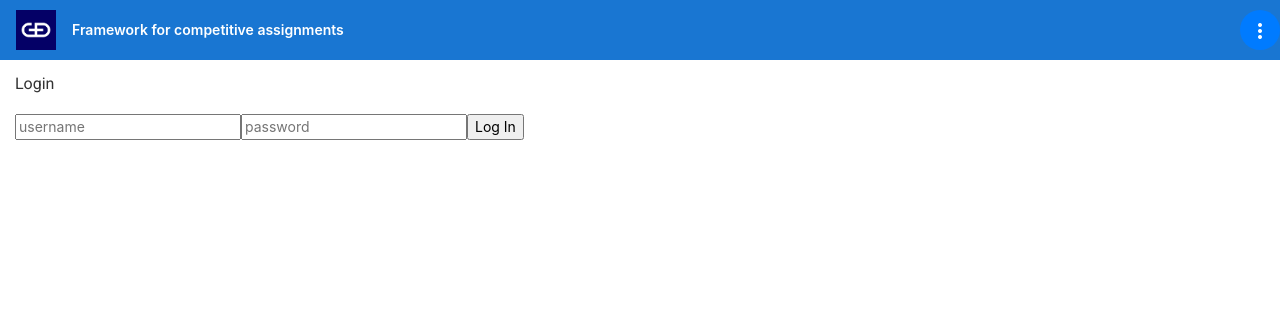
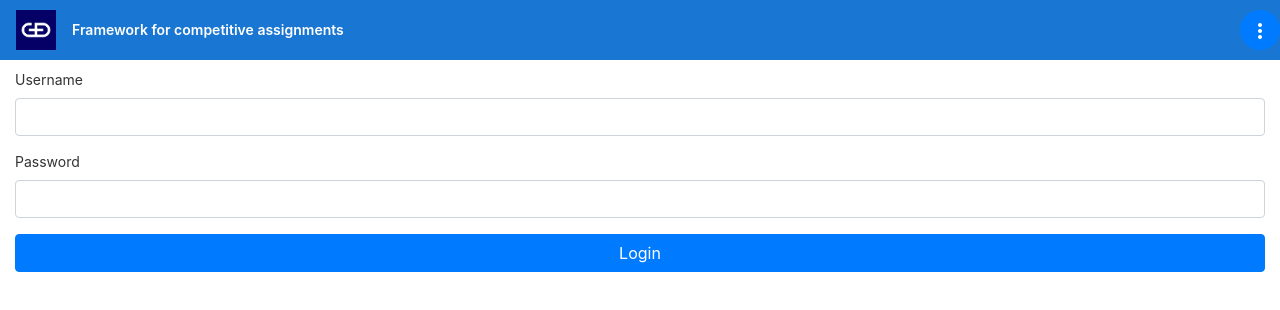
Before and after one commit to ThomasYacob/ProjektFrontend, an Angular app: page /login in a window 1280 px wide. Shown: the top 310 px of the page. Built offline with nearby package versions, Linux system fonts and the light colour scheme.

Commit message:
different authorization per role

```diff
--- a/src/app/_services/httpInterceptor.service.ts
+++ b/src/app/_services/httpInterceptor.service.ts
@@ -9,7 +9,7 @@ export class HttpInterceptorService implements HttpInterceptor {
     constructor(private authenticationService: AuthService) { }
 
     intercept(req: HttpRequest<any>, next: HttpHandler): Observable<HttpEvent<any>> {
-        if (this.authenticationService.isUserLoggedIn() && req.url.indexOf('basicauth') === -1) {
+        if (this.authenticationService.isLoggedIn() && req.url.indexOf('basicauth') === -1) {
             const authReq = req.clone({
                 headers: new HttpHeaders({
                     'Content-Type': 'application/json',
--- a/src/app/app.component.css
+++ b/src/app/app.component.css
@@ -34,8 +34,3 @@
 .toolbar img {
     margin: 0 16px;
 }
-
-.toolbar #twitter-logo {
-    height: 40px;
-    margin: 0 8px;
-}
--- a/src/app/app.component.ts
+++ b/src/app/app.component.ts
@@ -1,5 +1,37 @@
+// import { Component, OnInit} from '@angular/core';
+// import { TokenStorageService } from './_services/token-storage.service';
+//
+// @Component({
+//   selector: 'app-root',
+//   templateUrl: './app.component.html',
+//   styleUrls: ['./app.component.css']
+// })
+// export class AppComponent implements OnInit {
+//   private roles: string[] = [];
+//   isLoggedIn = false;
+//   showAdminBoard = false;
+//   showModeratorBoard = false;
+//   username?: string;
+//   constructor(private tokenStorageService: TokenStorageService) { }
+//   ngOnInit(): void {
+//     this.isLoggedIn = !!this.tokenStorageService.getToken();
+//     if (this.isLoggedIn) {
+//       const user = this.tokenStorageService.getUser();
+//       this.roles = user.roles;
+//       this.showAdminBoard = this.roles.includes('ROLE_ADMIN');
+//       this.showModeratorBoard = this.roles.includes('ROLE_MODERATOR');
+//       this.username = user.username;
+//     }
+//   }
+//   logout(): void {
+//     this.tokenStorageService.signOut();
+//     window.location.reload();
+//   }
+// }
+
 import { Component, OnInit} from '@angular/core';
 import { TokenStorageService } from './_services/token-storage.service';
+import { AuthService } from './_services/auth.service';
 
 @Component({
   selector: 'app-root',
@@ -7,24 +39,18 @@ import { TokenStorageService } from './_services/token-storage.service';
   styleUrls: ['./app.component.css']
 })
 export class AppComponent implements OnInit {
-  private roles: string[] = [];
+
   isLoggedIn = false;
   showAdminBoard = false;
   showModeratorBoard = false;
   username?: string;
-  constructor(private tokenStorageService: TokenStorageService) { }
+  constructor(private authService: AuthService) { }
   ngOnInit(): void {
-    this.isLoggedIn = !!this.tokenStorageService.getToken();
-    if (this.isLoggedIn) {
-      const user = this.tokenStorageService.getUser();
-      this.roles = user.roles;
-      this.showAdminBoard = this.roles.includes('ROLE_ADMIN');
-      this.showModeratorBoard = this.roles.includes('ROLE_MODERATOR');
-      this.username = user.username;
-    }
+    this.isLoggedIn = this.authService.isLoggedIn()
   }
-  logout(): void {
-    this.tokenStorageService.signOut();
+
+  logout() {
+    this.authService.logout();
     window.location.reload();
   }
 }
--- a/src/app/login/login.component.html
+++ b/src/app/login/login.component.html
@@ -1,80 +1,80 @@
+<!--<div class="col-md-12">-->
+<!--    <div id="formContent">-->
+<!--        <div class="alert alert-warning" *ngIf='invalidLogin'>{{errorMessage}}</div>-->
+<!--        <div class="alert alert-success" *ngIf='loginSuccess'>{{successMessage}}</div>-->
+<!--        &lt;!&ndash; Tabs Titles &ndash;&gt;-->
+<!--        <h3>Login</h3>-->
+
+<!--        &lt;!&ndash; Login Form &ndash;&gt;-->
+<!--        <form>-->
+<!--            <input type="text" id="username" class="fadeIn second" [(ngModel)]="username" name="username" placeholder="username">-->
+<!--            <input type="password" id="password" class="fadeIn third" [(ngModel)]="password" name="password" placeholder="password">-->
+<!--            <input type="submit" (click)=handleLogin() class="fadeIn fourth" value="Log In">-->
+<!--        </form>-->
+
+<!--    </div>-->
+<!--</div>-->
 <div class="col-md-12">
-    <div id="formContent">
-        <div class="alert alert-warning" *ngIf='invalidLogin'>{{errorMessage}}</div>
-        <div class="alert alert-success" *ngIf='loginSuccess'>{{successMessage}}</div>
-        <!-- Tabs Titles -->
-        <h3>Login</h3>
-
-        <!-- Login Form -->
-        <form>
-            <input type="text" id="username" class="fadeIn second" [(ngModel)]="username" name="username" placeholder="username">
-            <input type="password" id="password" class="fadeIn third" [(ngModel)]="password" name="password" placeholder="password">
-            <input type="submit" (click)=handleLogin() class="fadeIn fourth" value="Log In">
+        <form
+                *ngIf="!isLoggedIn"
+                name="form"
+                (ngSubmit)="f.form.valid && onSubmit()"
+                #f="ngForm"
+                novalidate>
+            <div class="form-group">
+                <label>Username</label>
+                <input
+                        type="text"
+                        class="form-control"
+                        name="username"
+                        [(ngModel)]="form.username"
+                        required
+                        #username="ngModel"/>
+                <div
+                        class="alert alert-danger"
+                        role="alert"
+                        *ngIf="username.errors && f.submitted">
+                    Username is required!
+                </div>
+            </div>
+            <div class="form-group">
+                <label>Password</label>
+                <input
+                        type="password"
+                        class="form-control"
+                        name="password"
+                        [(ngModel)]="form.password"
+                        required
+                        minlength="6"
+                        #password="ngModel"/>
+                <div
+                        class="alert alert-danger"
+                        role="alert"
+                        *ngIf="password.errors && f.submitted">
+                    <div *ngIf="password.errors['required']">Password is required</div>
+                    <div *ngIf="password.errors['minlength']">
+                        Password must be at least 6 characters
+                    </div>
+                </div>
+            </div>
+            <div class="form-group">
+                <button class="btn btn-primary btn-block">
+                    Login
+                </button>
+            </div>
+            <div class="form-group">
+                <div
+                        class="alert alert-danger"
+                        role="alert"
+                        *ngIf="f.submitted && isLoginFailed">
+                    Login failed: {{ errorMessage }}
+                </div>
+            </div>
         </form>
-
-    </div>
+        <div class="alert alert-success" *ngIf="isLoggedIn">
+            Logged in as {{ roles }}.
+        </div>
 </div>
-<!--<div class="col-md-12">-->
-<!--        <form-->
-<!--                *ngIf="!isLoggedIn"-->
-<!--                name="form"-->
-<!--                (ngSubmit)="f.form.valid && onSubmit()"-->
-<!--                #f="ngForm"-->
-<!--                novalidate>-->
-<!--            <div class="form-group">-->
-<!--                <label>Username</label>-->
-<!--                <input-->
-<!--                        type="text"-->
-<!--                        class="form-control"-->
-<!--                        name="username"-->
-<!--                        [(ngModel)]="form.username"-->
-<!--                        required-->
-<!--                        #username="ngModel"/>-->
-<!--                <div-->
-<!--                        class="alert alert-danger"-->
-<!--                        role="alert"-->
-<!--                        *ngIf="username.errors && f.submitted">-->
-<!--                    Username is required!-->
-<!--                </div>-->
-<!--            </div>-->
-<!--            <div class="form-group">-->
-<!--                <label>Password</label>-->
-<!--                <input-->
-<!--                        type="password"-->
-<!--                        class="form-control"-->
-<!--                        name="password"-->
-<!--                        [(ngModel)]="form.password"-->
-<!--                        required-->
-<!--                        minlength="6"-->
-<!--                        #password="ngModel"/>-->
-<!--                <div-->
-<!--                        class="alert alert-danger"-->
-<!--                        role="alert"-->
-<!--                        *ngIf="password.errors && f.submitted">-->
-<!--                    <div *ngIf="password.errors['required']">Password is required</div>-->
-<!--                    <div *ngIf="password.errors['minlength']">-->
-<!--                        Password must be at least 6 characters-->
-<!--                    </div>-->
-<!--                </div>-->
-<!--            </div>-->
-<!--            <div class="form-group">-->
-<!--                <button class="btn btn-primary btn-block">-->
-<!--                    Login-->
-<!--                </button>-->
-<!--            </div>-->
-<!--            <div class="form-group">-->
-<!--                <div-->
-<!--                        class="alert alert-danger"-->
-<!--                        role="alert"-->
-<!--                        *ngIf="f.submitted && isLoginFailed">-->
-<!--                    Login failed: {{ errorMessage }}-->
-<!--                </div>-->
-<!--            </div>-->
-<!--        </form>-->
-<!--        <div class="alert alert-success" *ngIf="isLoggedIn">-->
-<!--            Logged in as {{ roles }}.-->
-<!--        </div>-->
-<!--</div>-->
 
 <!--<div class="col-md-12">-->
 <!--        <form-->
--- a/src/app/login/login.component.ts
+++ b/src/app/login/login.component.ts
@@ -1,91 +1,91 @@
+// import { Component, OnInit } from '@angular/core';
+// import { AuthService } from '../_services/auth.service';
+//
+// @Component({
+//     selector: 'app-login',
+//     templateUrl: './login.component.html',
+//     styleUrls: ['./login.component.css']
+// })
+// export class LoginComponent implements OnInit {
+//     // @ts-ignore
+//     username: string;
+//     // @ts-ignore
+//     password: string;
+//     errorMessage = 'Invalid Credentials';
+//     // @ts-ignore
+//     successMessage: string;
+//     invalidLogin = false;
+//     loginSuccess = false;
+//
+//     constructor(private authService: AuthService) {}
+//
+//     ngOnInit(): void {
+//     }
+//
+//     handleLogin() {
+//         this.authService.login(this.username, this.password).subscribe((result) => {
+//             this.invalidLogin = false;
+//             this.loginSuccess = true;
+//             this.successMessage = 'Login Successful';
+//             // redirect to main page
+//         }, () => {
+//             this.invalidLogin = true;
+//             this.loginSuccess = false;
+//         });
+//     }
+//
+// }
+
 import { Component, OnInit } from '@angular/core';
 import { AuthService } from '../_services/auth.service';
-
+import { TokenStorageService } from '../_services/token-storage.service';
+import { Router } from '@angular/router'
 @Component({
   selector: 'app-login',
   templateUrl: './login.component.html',
   styleUrls: ['./login.component.css']
 })
 export class LoginComponent implements OnInit {
-    // @ts-ignore
-    username: string;
-    // @ts-ignore
-    password: string;
-    errorMessage = 'Invalid Credentials';
-    // @ts-ignore
-    successMessage: string;
-    invalidLogin = false;
-    loginSuccess = false;
-
-    constructor(private authService: AuthService) {}
-
+  form: any = {
+    username: null,
+    password: null
+  };
+  isLoggedIn = false;
+  isLoginFailed = false;
+  errorMessage = '';
+  successMessage: string | undefined;
+  // successMessage = this.string;
+  roles: string[] = [];
+  errorMsg: any;
+  constructor(private authService: AuthService, private tokenStorage: TokenStorageService, private router: Router) { }
   ngOnInit(): void {
+    if (this.tokenStorage.getToken()) {
+      this.isLoggedIn = true;
+      this.roles = this.tokenStorage.getUser().roles;
     }
-
-    handleLogin() {
-        this.authService.login(this.username, this.password).subscribe((result) => {
-            this.invalidLogin = false;
-            this.loginSuccess = true;
+  }
+  onSubmit(): void {
+    const { username, password } = this.form;
+    this.authService.login(username, password).subscribe((data) =>{
+        // this.tokenStorage.saveToken(data.accessToken);
+        // this.tokenStorage.saveUser(data);
+        this.isLoginFailed = false;
+        this.isLoggedIn = true;
         this.successMessage = 'Login Successful';
-            // redirect to main page
+        this.ngOnInit();
+        // this.roles = this.tokenStorage.getUser().roles;
+        this.router.navigate(['/home']);
+        // this.reloadPage();
       }, () => {
-            this.invalidLogin = true;
-            this.loginSuccess = false;
+        this.isLoginFailed = true;
+        this.isLoggedIn = false;
       });
     }
 
+  reloadPage(): void {
+    window.location.reload();
   }
-
-// import { Component, OnInit } from '@angular/core';
-// import { AuthService } from '../_services/auth.service';
-// import { TokenStorageService } from '../_services/token-storage.service';
-// import { Router } from '@angular/router'
-// @Component({
-//   selector: 'app-login',
-//   templateUrl: './login.component.html',
-//   styleUrls: ['./login.component.css']
-// })
-// export class LoginComponent implements OnInit {
-//   form: any = {
-//     username: null,
-//     password: null
-//   };
-//   isLoggedIn = false;
-//   isLoginFailed = false;
-//   errorMessage = '';
-//   successMessage: string | undefined;
-//   // successMessage = this.string;
-//   roles: string[] = [];
-//   errorMsg: any;
-//   constructor(private authService: AuthService, private tokenStorage: TokenStorageService, private router: Router) { }
-//   ngOnInit(): void {
-//     if (this.tokenStorage.getToken()) {
-//       this.isLoggedIn = true;
-//       this.roles = this.tokenStorage.getUser().roles;
-//     }
-//   }
-//   onSubmit(): void {
-//     const { username, password } = this.form;
-//     this.authService.login(username, password).subscribe((data) =>{
-//         // this.tokenStorage.saveToken(data.accessToken);
-//         // this.tokenStorage.saveUser(data);
-//         this.isLoginFailed = false;
-//         this.isLoggedIn = true;
-//         this.successMessage = 'Login Successful';
-//         this.ngOnInit();
-//         // this.roles = this.tokenStorage.getUser().roles;
-//         this.router.navigate(['/home']);
-//         // this.reloadPage();
-//       }, () => {
-//         this.isLoginFailed = true;
-//         this.isLoggedIn = false;
-//       });
-//     }
-//
-//   reloadPage(): void {
-//     window.location.reload();
-//   }
-// }
+}
 
 // import { Component, OnInit } from '@angular/core';
 // import { AuthService } from '../_services/auth.service';
```
Also changed, not shown: src/app/app.component.html (+20 -19 lines), src/app/home/home.component.ts (+10 -9 lines). Lines whose indentation alone changed are shown as unchanged.
